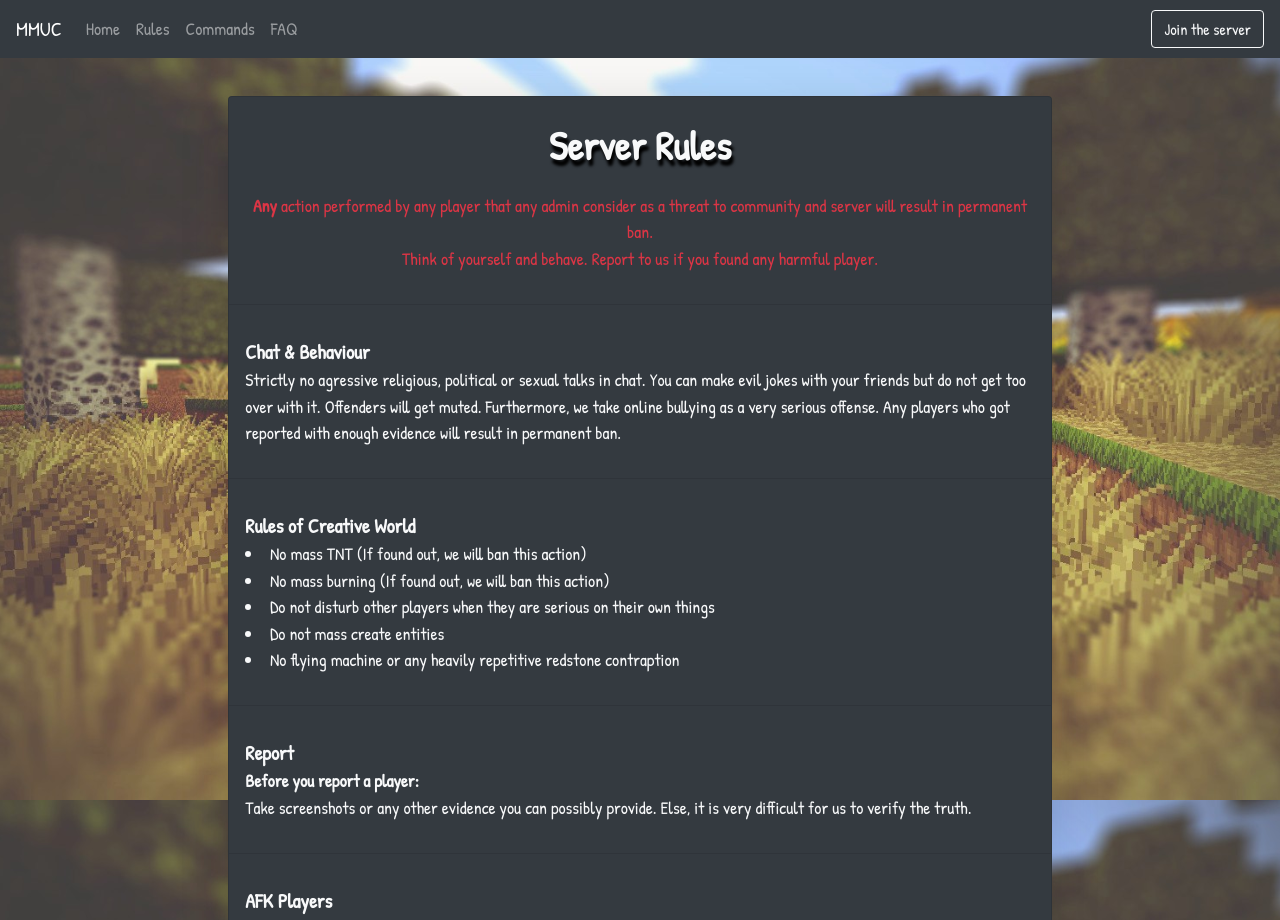
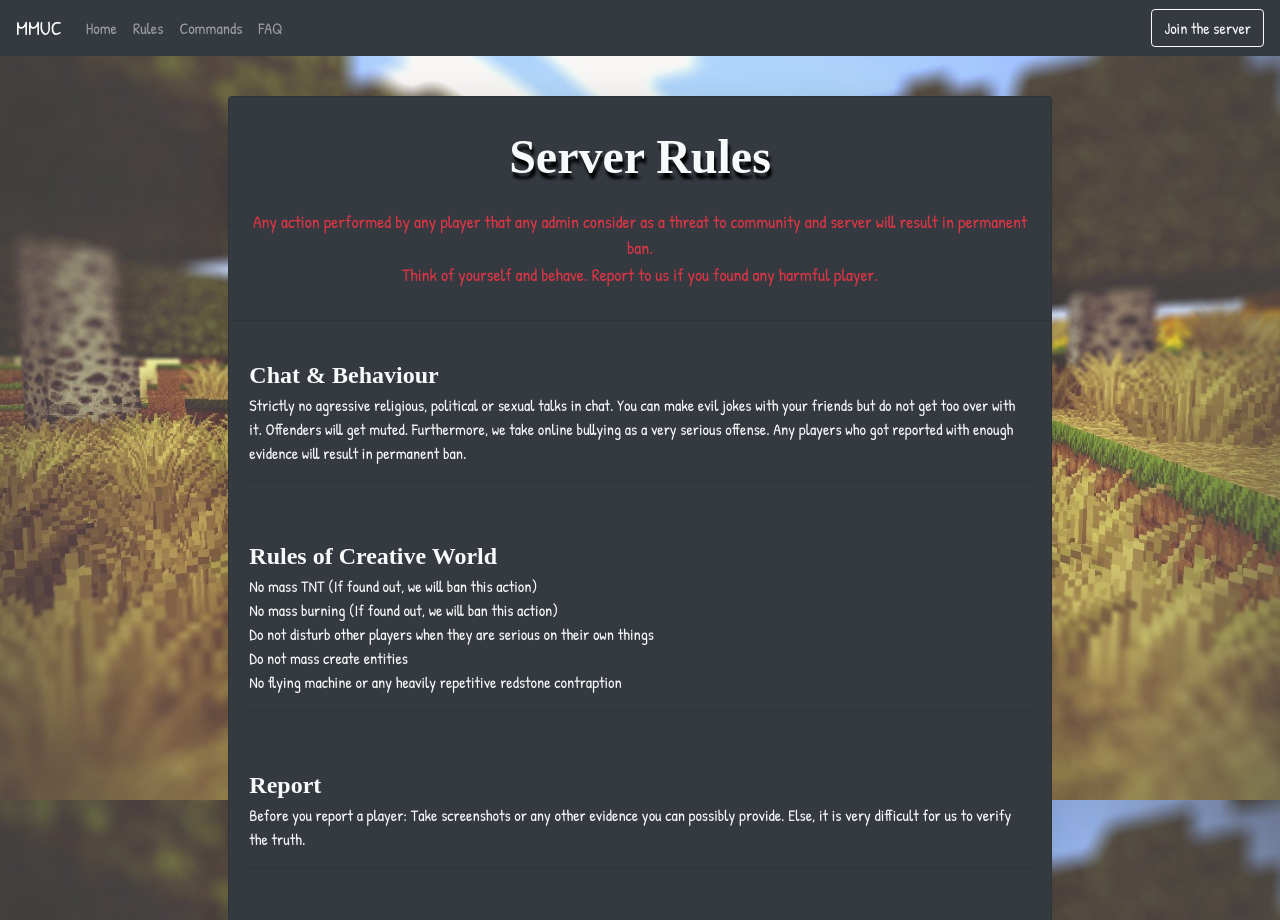
Before and after one commit to keishidesu/mmucraft-website, a Nuxt app: page /rules in a window 1280 px wide. Shown: the top 920 px of the page. Built offline with nearby package versions, Linux system fonts and the light colour scheme; a web font is replaced by a local one.

Commit message:
change structure for rules page

```diff
--- /dev/null
+++ b/assets/json/rules.json
@@ -0,0 +1,32 @@
+{
+  "rules": {
+    "Chat & Behaviour": {
+      "title": "Chat & Behaviour",
+      "descs": [
+        "Strictly no agressive religious, political or sexual talks in chat. You can make evil jokes with your friends but do not get too over with it. Offenders will get muted. Furthermore, we take online bullying as a very serious offense. Any players who got reported with enough evidence will result in permanent ban."
+      ]
+    },
+    "Rules of Creative World": {
+      "title": "Rules of Creative World",
+      "descs": [
+        "No mass TNT (If found out, we will ban this action)",
+        "No mass burning (If found out, we will ban this action)",
+        "Do not disturb other players when they are serious on their own things",
+        "Do not mass create entities",
+        "No flying machine or any heavily repetitive redstone contraption"
+      ]
+    },
+    "Report": {
+      "title": "Report",
+      "descs": [
+        "Before you report a player: Take screenshots or any other evidence you can possibly provide. Else, it is very difficult for us to verify the truth."
+      ]
+    },
+    "AFK Players": {
+      "title": "AFK Players",
+      "descs": [
+        "The server will force you to go offline if you AFK for over 6 hours. (AFK Fishing is not considered as AFK)"
+      ]
+    }
+  }
+}
--- /dev/null
+++ b/components/rules/rules-board.vue
@@ -0,0 +1,50 @@
+<template>
+  <div class="container-fluid">
+    <div class="mt-5 row justify-content-center">
+      <div class="mt-5 col-12 col-md-8 position-relative text-light">
+        <div class="card animated animatedFadeInUp fadeInUp bg-dark shadow-lg">
+          <MCTitle class="mt-4" style="text-shadow: 2px 6px 3px #000000;">
+            {{ sectionTitle }}
+          </MCTitle>
+          <div class="card-body p-3">
+            <div class="text-center text-danger" style="font-size:1.1rem">
+              Any action performed by any player that any admin consider as a threat to community and server will result in permanent ban.<br>
+              Think of yourself and behave. Report to us if you found any harmful player.
+            </div>
+          </div>
+          <hr>
+          <div v-for="(rule, key) in rules" :key="`rule-${key}`" class="card-body">
+            <RulesCard
+              :title="rule.title"
+              :descs="rule.descs"
+            />
+            <hr>
+          </div>
+        </div>
+      </div>
+    </div>
+  </div>
+</template>
+
+<script>
+import { rules } from '~/assets/json/rules.json'
+import MCTitle from '~/components/mc/mc-title'
+import RulesCard from '~/components/rules/rules-card'
+
+export default {
+  components: {
+    MCTitle,
+    RulesCard
+  },
+  data: () => {
+    return {
+      rules,
+      sectionTitle: 'Server Rules'
+    }
+  }
+}
+</script>
+
+<style>
+
+</style>
--- /dev/null
+++ b/components/rules/rules-card.vue
@@ -0,0 +1,36 @@
+<template>
+  <div>
+    <MCSubtitle v-if="title">
+      {{ title }}
+    </MCSubtitle>
+    <div v-if="descs">
+      <div v-for="desc in descs" :key="`desc-${desc}-${title}`">
+        {{ desc }}
+      </div>
+    </div>
+  </div>
+</template>
+
+<script>
+import MCSubtitle from '~/components/mc/mc-subtitle'
+
+export default {
+  components: {
+    MCSubtitle
+  },
+  props: {
+    title: {
+      type: String,
+      required: true
+    },
+    descs: {
+      type: [Object, Array],
+      required: true
+    }
+  }
+}
+</script>
+
+<style>
+
+</style>
--- a/layouts/default.vue
+++ b/layouts/default.vue
@@ -27,7 +27,6 @@ export default {
 body {
   height: 100%;
   font-family: 'Patrick Hand', cursive;
-  font-size: 1.1rem;
   background-image: url('~assets/img/bg-mmucraft.jpg');
   background-size: cover;
   background-attachment: fixed;
--- a/pages/rules.vue
+++ b/pages/rules.vue
@@ -1,68 +1,18 @@
 <template>
-  <div class="container-fluid">
-    <div class="mt-5 row justify-content-center">
-      <div class="mt-5 col-12 col-md-8 position-relative text-light">
-        <div class="animated animatedFadeInUp fadeInUp card mb-0 bg-dark text-light  shadow-lg">
-          <h4 class="mt-4 mc-title text-center font-weight-bolder" style="font-size: 40px;text-shadow: 2px 6px 3px #000000;">
-            Server Rules
-          </h4>
-          <div class="card-body p-3">
-            <div class="text-center text-danger">
-              <strong>Any</strong> action performed by any player that any admin consider as a threat to community and server will result in permanent ban.<br>
-              Think of yourself and behave. Report to us if you found any harmful player.
-            </div>
-          </div>
-          <hr>
-          <div class="card-body p-3">
-            <div class="mc-title font-weight-bolder" style="font-size: 20px;">
-              Chat & Behaviour
-            </div>
-            <div>
-              Strictly no agressive religious, political or sexual talks in chat. You can make evil jokes with your friends but do not get too over with it. Offenders will get muted. Furthermore, we take online bullying as a very serious offense. Any players who got reported with enough evidence will result in permanent ban.
-            </div>
-          </div>
-          <hr>
-          <div class="card-body p-3">
-            <div class="mc-title font-weight-bolder" style="font-size: 20px;">
-              Rules of Creative World
-            </div>
-            <div>
-              <li>No mass TNT (If found out, we will ban this action)</li>
-              <li>No mass burning (If found out, we will ban this action)</li>
-              <li>Do not disturb other players when they are serious on their own things</li>
-              <li>Do not mass create entities</li>
-              <li>No flying machine or any heavily repetitive redstone contraption</li>
-            </div>
-          </div>
-          <hr>
-          <div class="card-body p-3">
-            <div class="mc-title font-weight-bolder" style="font-size: 20px;">
-              Report
-            </div>
-            <div>
-              <strong>Before you report a player:</strong><br>
-              Take screenshots or any other evidence you can possibly provide. Else, it is very difficult for us to verify the truth.
-            </div>
-          </div>
-          <hr>
-          <div class="card-body p-3 mb-3">
-            <div class="mc-title font-weight-bolder" style="font-size: 20px;">
-              AFK Players
-            </div>
-            <div>
-              The server will force you to go offline if you <strong>AFK</strong> for over 6 hours.<br>
-              <i>AFK Fishing is not considered as AFK</i>
-            </div>
-          </div>
-        </div>
-      </div>
+  <div>
+    <div>
+      <RulesBoard />
     </div>
   </div>
 </template>
 
 <script>
+import RulesBoard from '~/components/rules/rules-board'
+
 export default {
-
+  components: {
+    RulesBoard
+  }
 }
 </script>
 
```
